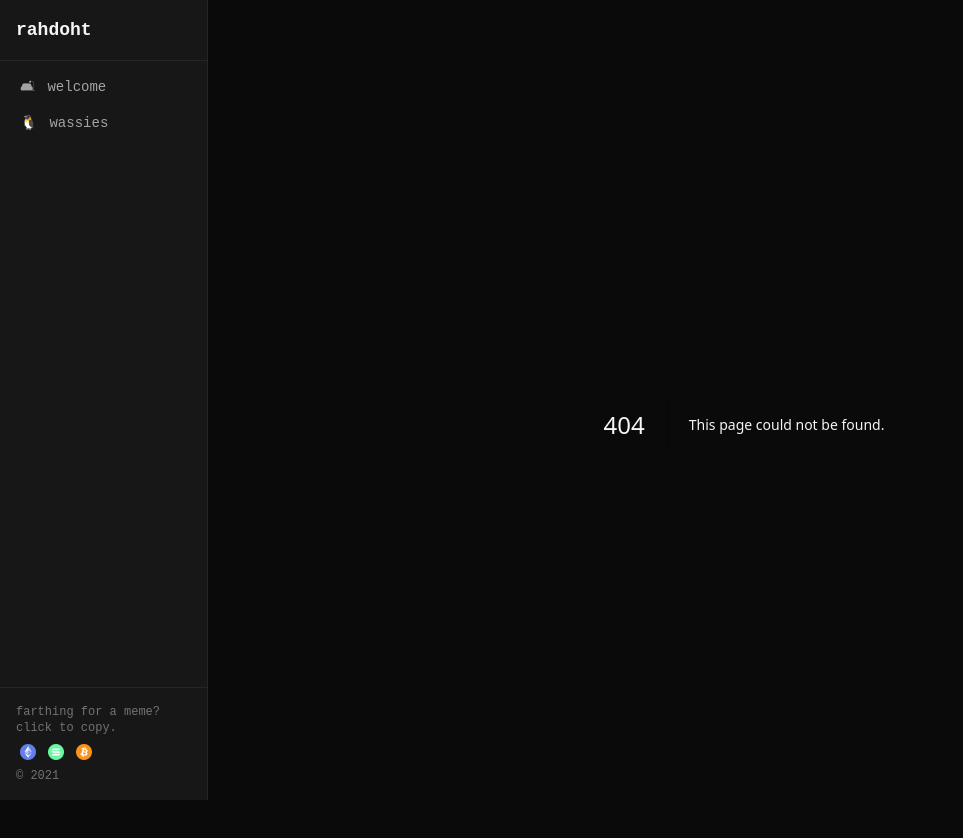
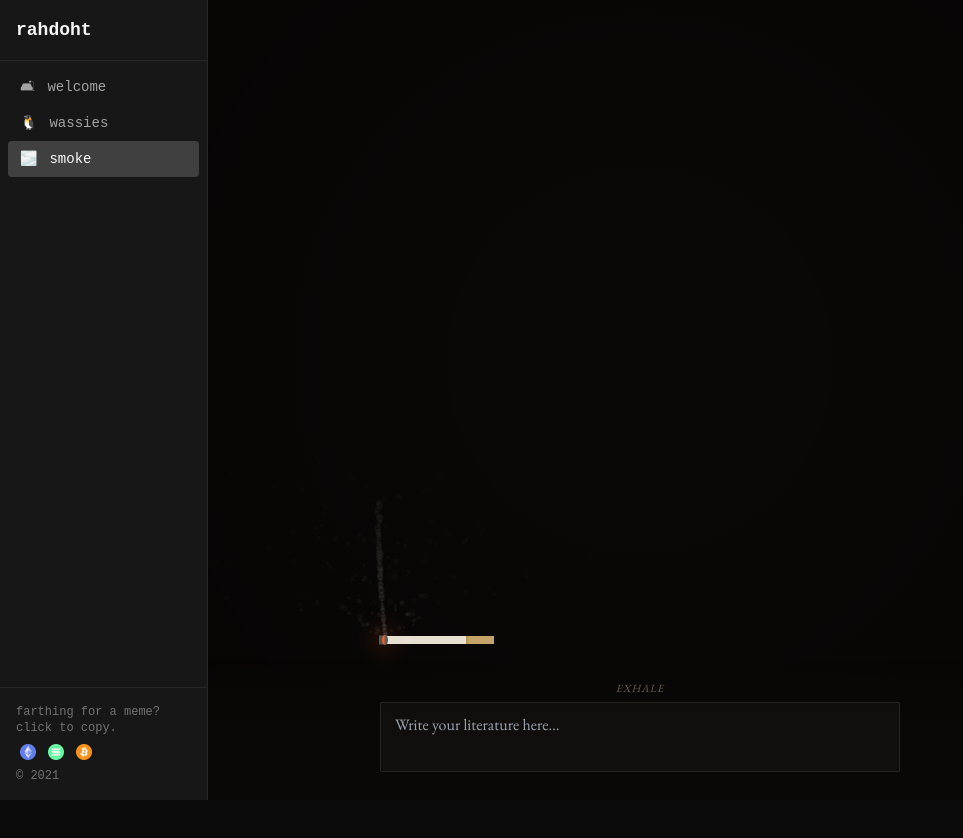
Before and after one commit to rahdoht/rahdoht, a Next.js app: page /smoke in a window 1280 px wide. Before the commit this address had no page. Shown: the top 838 px of the page, without its empty margins (0-963 px from the left). After the commit the page ends 800 px from the top, so only its background shows below. Built offline with nearby package versions, Linux system fonts and the light colour scheme; what wagmi would draw is missing.

Commit message:
feat: add standalone /smoke page, remove smoke from palimpsest form

```diff
--- /dev/null
+++ b/app/smoke/page.tsx
@@ -0,0 +1,5 @@
+import { SmokeClient } from "@/components/SmokeClient";
+
+export default function SmokePage() {
+  return <SmokeClient />;
+}
--- a/components/Nav.tsx
+++ b/components/Nav.tsx
@@ -8,6 +8,7 @@ import { Donation } from "./Donation";
 const NAV_ITEMS = [
   { href: "/", label: "welcome", icon: "🛋" },
   { href: "/wassies", label: "wassies", icon: "🐧" },
+  { href: "/smoke", label: "smoke", icon: "🌫️" },
   ...(process.env.NEXT_PUBLIC_PALIMPSEST_ENABLED === "true"
     ? [{ href: "/palimpsest", label: "palimpsest", icon: "🚬" }]
     : []),
--- a/components/Palimpsest.tsx
+++ b/components/Palimpsest.tsx
@@ -3,7 +3,6 @@
 import { useState, useCallback, useEffect } from "react";
 import { useAccount } from "wagmi";
 import { PackCanvas } from "./PackCanvas";
-import { SmokeText } from "./SmokeText";
 import { WalletConnect } from "./WalletConnect";
 import { useMintPrice, useMint } from "@/lib/contract";
 import { uploadImage, uploadMetadata } from "@/lib/ipfs";
@@ -92,9 +91,7 @@ export function Palimpsest() {
     : null;
 
   return (
-    <>
-    <SmokeText text={text} />
-    <div className="relative z-10 max-w-2xl mx-auto space-y-6 bg-black/50 backdrop-blur-sm rounded-xl p-6">
+    <div className="max-w-2xl mx-auto space-y-6">
       {/* Pack selector */}
       <div>
         <label className="block text-xs text-neutral-500 mb-1">Pack ID (1–9999)</label>
@@ -199,6 +196,5 @@ export function Palimpsest() {
         </div>
       )}
     </div>
-    </>
   );
 }
--- /dev/null
+++ b/components/SmokeClient.tsx
@@ -0,0 +1,75 @@
+"use client";
+
+import { useState } from "react";
+import dynamic from "next/dynamic";
+
+const SmokeText = dynamic(
+  () => import("./SmokeText").then((m) => m.SmokeText),
+  { ssr: false }
+);
+
+export function SmokeClient() {
+  const [text, setText] = useState("");
+
+  return (
+    <>
+      <SmokeText text={text} />
+
+      {/* Input zone — fixed at bottom, fades from transparent */}
+      <div
+        style={{
+          position: "fixed",
+          bottom: 0,
+          left: 0,
+          right: 0,
+          zIndex: 10,
+          padding: "20px 24px 28px",
+          background: "linear-gradient(to top, rgba(10,8,7,0.97) 60%, transparent)",
+        }}
+      >
+        <label
+          htmlFor="smoke-input"
+          style={{
+            display: "block",
+            fontFamily: "'EB Garamond', Georgia, serif",
+            fontStyle: "italic",
+            fontSize: 11,
+            letterSpacing: "0.08em",
+            color: "#6b5e4a",
+            marginBottom: 6,
+            textTransform: "uppercase",
+            textAlign: "center",
+          }}
+        >
+          exhale
+        </label>
+        <textarea
+          id="smoke-input"
+          rows={2}
+          maxLength={500}
+          placeholder="Write your literature here…"
+          value={text}
+          onChange={(e) => setText(e.target.value)}
+          style={{
+            width: "100%",
+            maxWidth: 520,
+            display: "block",
+            margin: "0 auto",
+            background: "rgba(255,255,255,0.03)",
+            border: "1px solid rgba(212,197,169,0.12)",
+            borderRadius: 2,
+            color: "#d4c5a9",
+            fontFamily: "'EB Garamond', Georgia, serif",
+            fontSize: 16,
+            lineHeight: 1.5,
+            padding: "10px 14px",
+            resize: "none",
+            outline: "none",
+          }}
+          onFocus={(e) => (e.currentTarget.style.borderColor = "rgba(212,197,169,0.3)")}
+          onBlur={(e) => (e.currentTarget.style.borderColor = "rgba(212,197,169,0.12)")}
+        />
+      </div>
+    </>
+  );
+}
```
